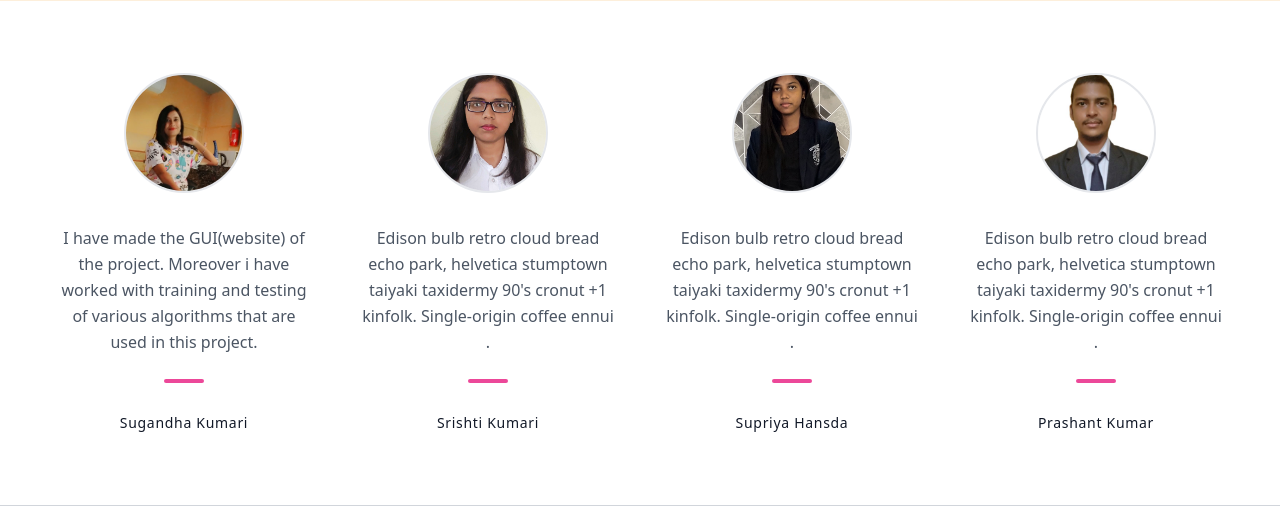
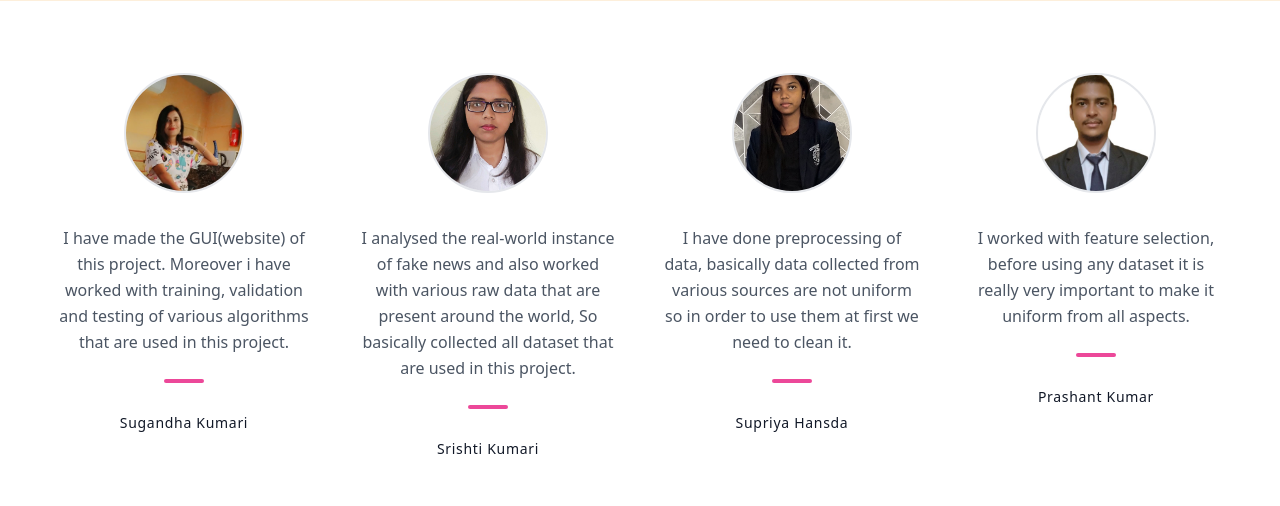
Before and after one commit to sugandhakumari1814/fake_news2, a Flask app: page / in a window 1280 px wide. Shown: the part 1432-1938 px from the top of the page. Run offline with Flask 2, Linux system fonts and the light colour scheme; parts of the project's set-up code (start-up, migrations or seed data) failed here and were passed over; grey boxes are pictures that could not be loaded.

Commit message:
final updation

```diff
--- a/templates/index.html
+++ b/templates/index.html
@@ -176,7 +176,7 @@
             <img alt="testimonial"
               class="mb-8 object-cover object-center rounded-full inline-block border-2 border-gray-200 bg-gray-100" style="height: 120px; width: 120px;"
               src="../static/sugandha.jpg">
-            <p class="leading-relaxed">I have made the GUI(website) of the project. Moreover i have worked with training and testing of various algorithms that are used in this project.</p>
+            <p class="leading-relaxed">I have made the GUI(website) of this project. Moreover i have worked with training, validation and testing of various algorithms that are used in this project.</p>
             <span class="inline-block h-1 w-10 rounded bg-pink-500 mt-6 mb-4"></span>
             <h2 class="text-gray-900 font-medium title-font tracking-wider text-sm">Sugandha Kumari</h2>
             <!-- <p class="text-gray-500">Senior Product Designer</p> -->
@@ -188,8 +188,7 @@
               class="mb-8 object-cover object-center rounded-full inline-block border-2 border-gray-200 bg-gray-100"
               style="height: 120px; width: 120px;"
               src="../static/srishti.jpg">
-            <p class="leading-relaxed">Edison bulb retro cloud bread echo park, helvetica stumptown taiyaki taxidermy
-              90's cronut +1 kinfolk. Single-origin coffee ennui .</p>
+            <p class="leading-relaxed">I analysed the real-world instance of fake news and also worked with various raw data that are present around the world, So basically collected all dataset that are used in this project.</p>
             <span class="inline-block h-1 w-10 rounded bg-pink-500 mt-6 mb-4"></span>
             <h2 class="text-gray-900 font-medium title-font tracking-wider text-sm">Srishti Kumari</h2>
             <!-- <p class="text-gray-500">UI Develeoper</p> -->
@@ -201,8 +200,7 @@
               class="mb-8 object-cover object-center rounded-full inline-block border-2 border-gray-200 bg-gray-100"
               style="height: 120px; width: 120px;"
               src="../static/supriya.png">
-            <p class="leading-relaxed">Edison bulb retro cloud bread echo park, helvetica stumptown taiyaki taxidermy
-              90's cronut +1 kinfolk. Single-origin coffee ennui .</p>
+            <p class="leading-relaxed">I have done preprocessing of data, basically data collected from various sources are not uniform so in order to use them at first we need to clean it.</p>
             <span class="inline-block h-1 w-10 rounded bg-pink-500 mt-6 mb-4"></span>
             <h2 class="text-gray-900 font-medium title-font tracking-wider text-sm">Supriya Hansda</h2>
             <!-- <p class="text-gray-500">CTO</p> -->
@@ -214,8 +212,7 @@
               class="mb-8 object-cover object-center rounded-full inline-block border-2 border-gray-200 bg-gray-100"
               style="height: 120px; width: 120px;"
               src="../static/prashant.png">
-            <p class="leading-relaxed">Edison bulb retro cloud bread echo park, helvetica stumptown taiyaki taxidermy
-              90's cronut +1 kinfolk. Single-origin coffee ennui .</p>
+            <p class="leading-relaxed">I worked with feature selection, before using any dataset it is really very important to make it uniform from all aspects.</p>
             <span class="inline-block h-1 w-10 rounded bg-pink-500 mt-6 mb-4"></span>
             <h2 class="text-gray-900 font-medium title-font tracking-wider text-sm">Prashant Kumar</h2>
             <!-- <p class="text-gray-500">CTO</p> -->
```
